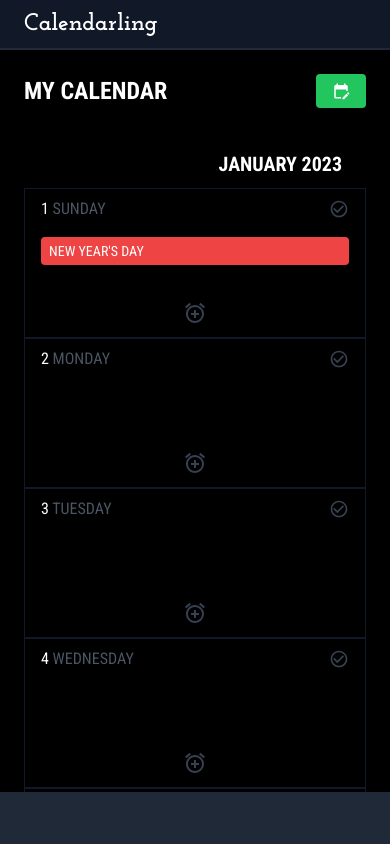
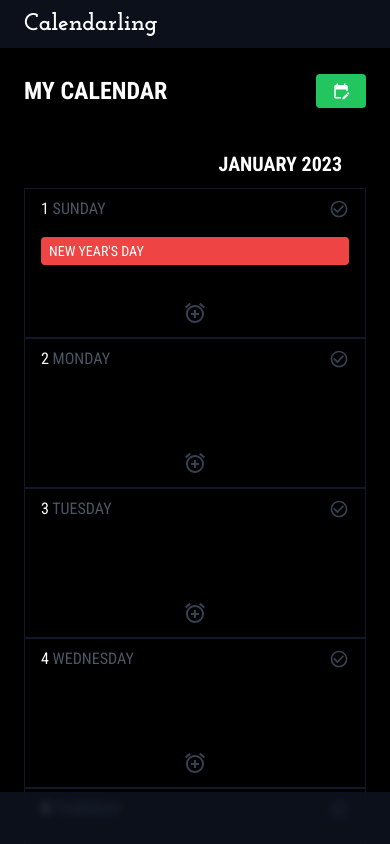
Before and after one commit to daviddcarr/custom-calendar-maker, a React (Create React App) app: page / in a window 390 px wide. Shown: the top 844 px of the page. Built offline with nearby package versions, Linux system fonts and the light colour scheme; some icons are missing.

Commit message:
Add style changes to UI.

```diff
--- a/src/App.js
+++ b/src/App.js
@@ -33,7 +33,7 @@ function App() {
       className={`flex min-h-screen flex-col items-center justify-between p-6 md:p-12 xl:p-24 pt-[calc(1.5rem+50px)] bg-black`}
     >
 
-      <div className="w-full fixed z-50 top-0 left-0 right-0 bg-gray-900 border-b-2 border-gray-800">
+      <div className="w-full fixed z-50 top-0 left-0 right-0 bg-gray-900 bg-opacity-70 backdrop-blur-sm">
         <div className="m-auto max-w-[1500px] py-2 px-6 md:px-12 xl:px-24 flex justify-between">
           <h2 className="font-logo text-2xl capitalize">Calendarling</h2>
         </div>
--- a/src/components/JumpToButtons.jsx
+++ b/src/components/JumpToButtons.jsx
@@ -31,12 +31,12 @@ const JumpToButtons = ({calendar}) => {
         <>
             <div className="fixed bottom-0 left-0 right-0 block lg:hidden">
                 <button
-                    className="w-full sm:w-auto flex justify-center bg-gray-800 hover:bg-gray-900 active:bg-gray-800 p-2 text-4xl sm:rounded-tr"
+                    className="w-full sm:w-auto flex justify-center bg-gray-900 bg-opacity-70 backdrop-blur-sm hover:bg-gray-800 active:bg-gray-800 p-2 text-4xl sm:rounded-tr"
                     onClick={() => {setShowMobileButtons(!showMobileButtons)}}
                     >
                     <PiArrowsDownUpBold className={` transition-transform duration-500 ${showMobileButtons ? 'rotate-0' : 'rotate-[360deg]'}`} />
                 </button>
-                <div className={`w-[100vw] bg-gray-700 transition-all duration-500 ${ showMobileButtons ? 'mb-0' : '-mb-[32vh]'} py-[1vh]`}>
+                <div className={`w-[100vw] bg-gray-700 bg-opacity-70 backdrop-blur-sm transition-all duration-500 ${ showMobileButtons ? 'mb-0' : '-mb-[32vh]'} py-[1vh]`}>
                     <div className="gradient-mask overflow-scroll max-h-[30vh]">
                         {months.map((month, index) => (
                             <button
```
